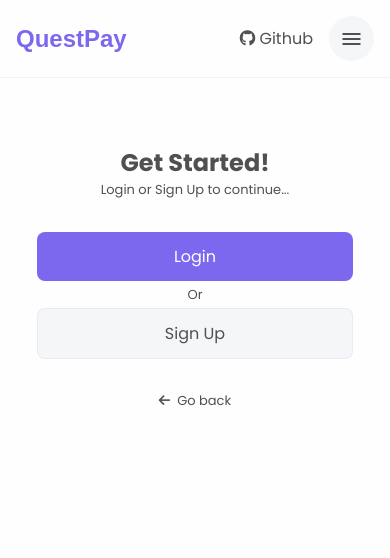
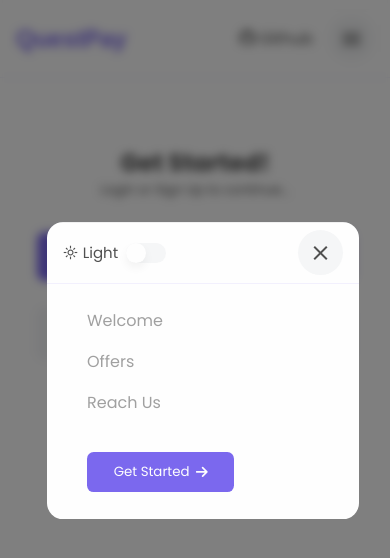
Before and after one commit to Gift-Jackson/vtu, a React (Vite) app: page /connect in a window 390 px wide. Both pictures are taken after a click on the button "menu". Shown: the top 558 px of the page. Built offline with nearby package versions, Linux system fonts and the light colour scheme; a web font is replaced by a local one.

Commit message:
Mobile Nav and Theme Toggle

```diff
--- a/index.html
+++ b/index.html
@@ -10,7 +10,7 @@
     <link rel="stylesheet" href="https://fonts.googleapis.com/css2?family=Material+Symbols+Outlined:opsz,wght,FILL,GRAD@24,400,0,0" />
     <title>QuestPay - Buy cheap airtime and data, and Pay your utility bills.</title>
   </head>
-  <body class="dar">
+  <body>
     <div id="root"></div>
     <script type="module" src="/src/main.jsx"></script>
   </body>
--- /dev/null
+++ b/src/components/DarkThemeToggle.jsx
@@ -0,0 +1,19 @@
+import styles from "../styles/mobilenav.module.css";
+
+const DarkThemeToggle = ({ onClick }) => {
+  return (
+    <>
+      <div className={styles.theme} onClick={onClick}>
+        <div className={styles.theme_text}>
+          <span className="material-symbols-outlined">dark_mode</span>
+          <span>Dark</span>
+        </div>
+        <div className={styles.toggle}>
+          <div className={styles.dark_slider}></div>
+        </div>
+      </div>
+    </>
+  );
+};
+
+export default DarkThemeToggle;
--- a/src/components/Header.jsx
+++ b/src/components/Header.jsx
@@ -1,6 +1,15 @@
 import { Link, NavLink } from "react-router-dom";
 import styles from "../styles/header.module.css";
+import MobileNav from "./MobileNav";
+import { useState } from "react";
 const Header = () => {
+  const [menu, setMenu] = useState(false)
+
+  const toggleMenu = () => {
+    setMenu(!menu)
+  }
+
+
   return (
     <>
       <header className={styles.header}>
@@ -36,12 +45,14 @@ const Header = () => {
                 Let me in... <i className="fa-solid fa-arrow-right"></i>
               </button>
             </Link>
-            <button className="menu-btn">
+            <button onClick={toggleMenu} className="menu-btn">
               <span className="material-symbols-outlined">menu</span>
             </button>
           </div>
         </nav>
       </header>
+
+      {menu && <MobileNav toggleMenu={toggleMenu} />}
     </>
   );
 };
--- /dev/null
+++ b/src/components/LightThemeToggle.jsx
@@ -0,0 +1,19 @@
+import styles from "../styles/mobilenav.module.css";
+
+const LightThemeToggle = ({ onClick }) => {
+  return (
+    <>
+      <div className={styles.theme} onClick={onClick}>
+        <div className={styles.theme_text}>
+          <span className="material-symbols-outlined">light_mode</span>
+          <span>Light</span>
+        </div>
+        <div className={styles.toggle}>
+          <div className={styles.slider}></div>
+        </div>
+      </div>
+    </>
+  );
+};
+
+export default LightThemeToggle;
--- /dev/null
+++ b/src/components/MobileNav.jsx
@@ -0,0 +1,65 @@
+import { Link, NavLink } from "react-router-dom";
+import styles from "../styles/mobilenav.module.css";
+import LightThemeToggle from "./LightThemeToggle";
+import { useEffect, useState } from "react";
+import DarkThemeToggle from "./DarkThemeToggle";
+
+const MobileNav = ({ toggleMenu }) => {
+  const [isDarkMode, setIsDarkMode] = useState(false);
+
+  useEffect(() => {
+    if (isDarkMode) {
+      document.body.classList.add("dark");
+    } else {
+      document.body.classList.remove("dark");
+    }
+  }, [isDarkMode]);
+
+  const toggleTheme = () => {
+    setIsDarkMode(!isDarkMode);
+  };
+
+  return (
+    <>
+      <div className={styles.wrapper}>
+        <div className={styles.overlay} onClick={toggleMenu}></div>
+        <div className={styles.container}>
+          <div className={styles.header}>
+            {isDarkMode ? (
+              <DarkThemeToggle onClick={toggleTheme} />
+            ) : (
+              <LightThemeToggle onClick={toggleTheme} />
+            )}
+            <button onClick={toggleMenu} className="menu-btn">
+              <span className="material-symbols-outlined">close</span>
+            </button>
+          </div>
+          <ul id="mobile-nav" className={styles.nav}>
+            <li>
+              <NavLink className="nav-link" to="/">
+                Welcome
+              </NavLink>
+            </li>
+            <li>
+              <NavLink className="nav-link" to="/offers">
+                Offers
+              </NavLink>
+            </li>
+            <li>
+              <NavLink className="nav-link" to="/contacts">
+                Reach Us
+              </NavLink>
+            </li>
+          </ul>
+          <Link to="/connect">
+            <button className={styles.btn}>
+              Get Started <i className="fa-solid fa-arrow-right fa-beat"></i>
+            </button>
+          </Link>
+        </div>
+      </div>
+    </>
+  );
+};
+
+export default MobileNav;
--- a/src/index.css
+++ b/src/index.css
@@ -25,12 +25,22 @@
   --white: #fefefe;
   --font-1: "Poppins", sans-serif;
   --font-2: "Jaro", sans-serif;
+
+  /* theme */
+  --bg-slider:#f5f6f7;
+  --slider: #fefefe;
+  --theme-shadow:0 5px 10px rgba(0, 0, 0, 0.05);
 }
 .dark{
   --secondary-color: #30313d;
   --bg-color: #17181f;
   --text-color: #fefefe;
   --grey:#616380;
+
+  /* theme */
+  --bg-slider: #30313d;
+  --slider: var(--primary-color);
+  --theme-shadow:0 2px 5px rgba(0, 0, 0, .2);
 }
 
 *::selection {
@@ -94,35 +104,6 @@ p{
   justify-content: center;
   align-items: center;
 }
-.menu-btn .bar{
-  height: 2px;
-  width: 50%;
-  background-color: var(--text-color);
-  border-radius: 50px;
-  position: relative;
-}
-.menu-btn .bar::after{
-  content: "";
-  height: 2px;
-  width: 100%;
-  background-color: var(--text-color);
-  border-radius: 50px;
-  position: absolute;
-  top: 0;
-  left: 0;
-  transform: translateY(-6px);
-}
-.menu-btn .bar::before{
-  content: "";
-  height: 2px;
-  width: 100%;
-  background-color: var(--text-color);
-  border-radius: 50px;
-  position: absolute;
-  top: 0;
-  left: 0;
-  transform: translateY(6px);
-}
 
 /* Navigations */
 .nav-link{
@@ -132,6 +113,7 @@ p{
   color: var(--text-color);
 }
 
+
 @media screen and (max-width:953px){
   .menu-btn{
     display: flex;
--- /dev/null
+++ b/src/styles/mobilenav.module.css
@@ -0,0 +1,98 @@
+.wrapper {
+    position: fixed;
+    inset: 0;
+    top: 0;
+    left: 0;
+    height: 100dvh;
+    z-index: 5;
+}
+
+.overlay {
+    height: 100%;
+    width: 100%;
+    background-color: rgba(0, 0, 0, .5);
+    backdrop-filter: blur(5px);
+    z-index: -1;
+    position: absolute;
+}
+
+.container {
+    z-index: 9;
+    background-color: var(--bg-color);
+    width: 80%;
+    position: absolute;
+    top: 50%;
+    left: 50%;
+    transform: translate(-50%, -70%);
+    margin: 0.5em;
+    border-radius: 1em;
+}
+
+.header {
+    display: flex;
+    justify-content: space-between;
+    align-items: center;
+    padding: .5em 1em;
+    border-bottom: 1px solid var(--border-color);
+}
+
+.theme {
+    display: flex;
+    align-items: center;
+    gap: .5em;
+}
+
+.theme_text {
+    display: flex;
+    align-items: center;
+    gap: .3em;
+}
+.toggle{
+    height: 20px;
+    width: 40px;
+    background-color: var(--bg-slider);
+    border-radius: 50px;
+}
+.slider{
+    height: 100%;
+    width: 50%;
+    background-color: var(--slider);
+    border-radius: 50%;
+    box-shadow: var(--shadow);
+}
+.dark_slider{
+    height: 100%;
+    width: 50%;
+    background-color: var(--slider);
+    border-radius: 50%;
+    box-shadow: var(--shadow);
+    transform: translateX(100%);
+}
+.theme_text span{
+    font-size: 15px;
+}
+
+.nav{
+    padding: 1em 2em;
+    list-style: none;
+}
+.nav a{
+    display: block;
+    padding: .5em;
+}
+
+.nav a.active{
+    background-color: var(--secondary-color);
+}
+
+.btn{
+    padding: .75em 2em;
+    border-radius: var(--radius);
+    border: 0;
+    background-color: var(--primary-color);
+    color: var(--white);
+    margin: 1em 0 2em 3em;
+}
+.btn i{
+    color: var(--white);
+}
```
